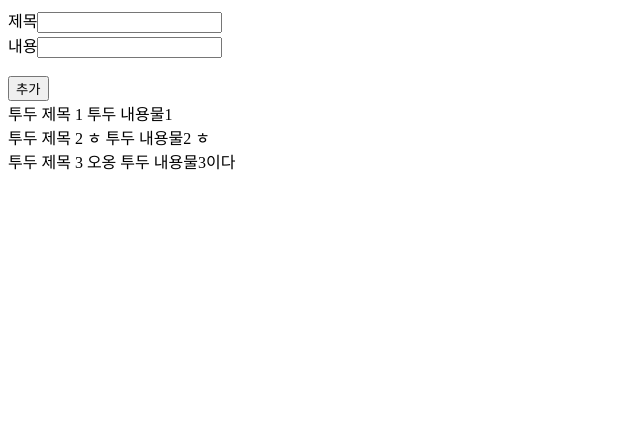
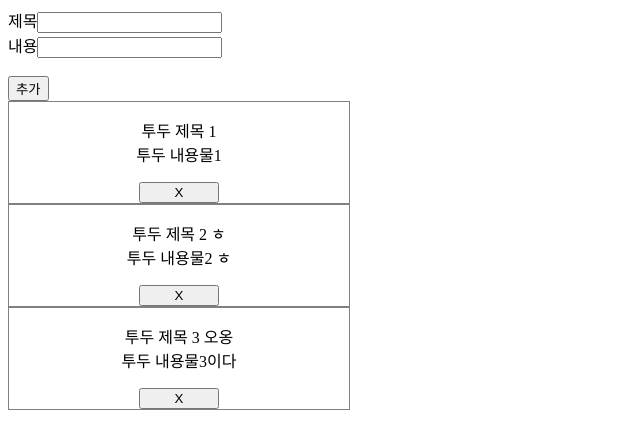
Before and after one commit to SWJBReactStudy/Hardtack, a React (Create React App) app in the folder 7_useReducer/: page / in a window 1280 px wide. Shown: the top 448 px of the page, without its empty margins (0-640 px from the left). Built offline with nearby package versions, Linux system fonts and the light colour scheme.

Commit message:
feat: 보여주는 용도의 TodoBox 컴포넌트 추가

```diff
--- a/7_useReducer/src/conponents/ReducerView.jsx
+++ b/7_useReducer/src/conponents/ReducerView.jsx
@@ -1,4 +1,5 @@
 import React, {useReducer, useRef} from 'react'
+import TodoBoxView from '../conponents/TodoBoxView'
 
 const initialState = {
     inputs:{                //이거 살짝 우리 Todo할떄 input관리해주는 부분
@@ -133,7 +134,7 @@ const ReducerView = () =>{
 
             <button onClick={AddClicked} >추가</button>
 
-            {Todos.map(copied => <div>{copied.title} {copied.content}</div>)}
+            {Todos.map(copied => <TodoBoxView title={copied.title} content={copied.content}/>  )}
 
 
         </div>
--- /dev/null
+++ b/7_useReducer/src/conponents/TodoBoxView.jsx
@@ -0,0 +1,27 @@
+import React from 'react';
+import styled from 'styled-components'
+
+
+const DIV = styled.div`
+    background-color: #fff;
+    border: 1px solid grey;
+
+    width: 340px;
+    text-align: center;
+`;
+
+const Btn = styled.button`
+    width: 80px;
+`
+
+const TodoBoxView = (props) =>{
+    console.log(props.title)
+    return(
+        <DIV>
+            <p>{props.title} <br/> {props.content} </p>
+            <Btn>X</Btn>
+        </DIV>
+    );
+}
+
+export default TodoBoxView
```
